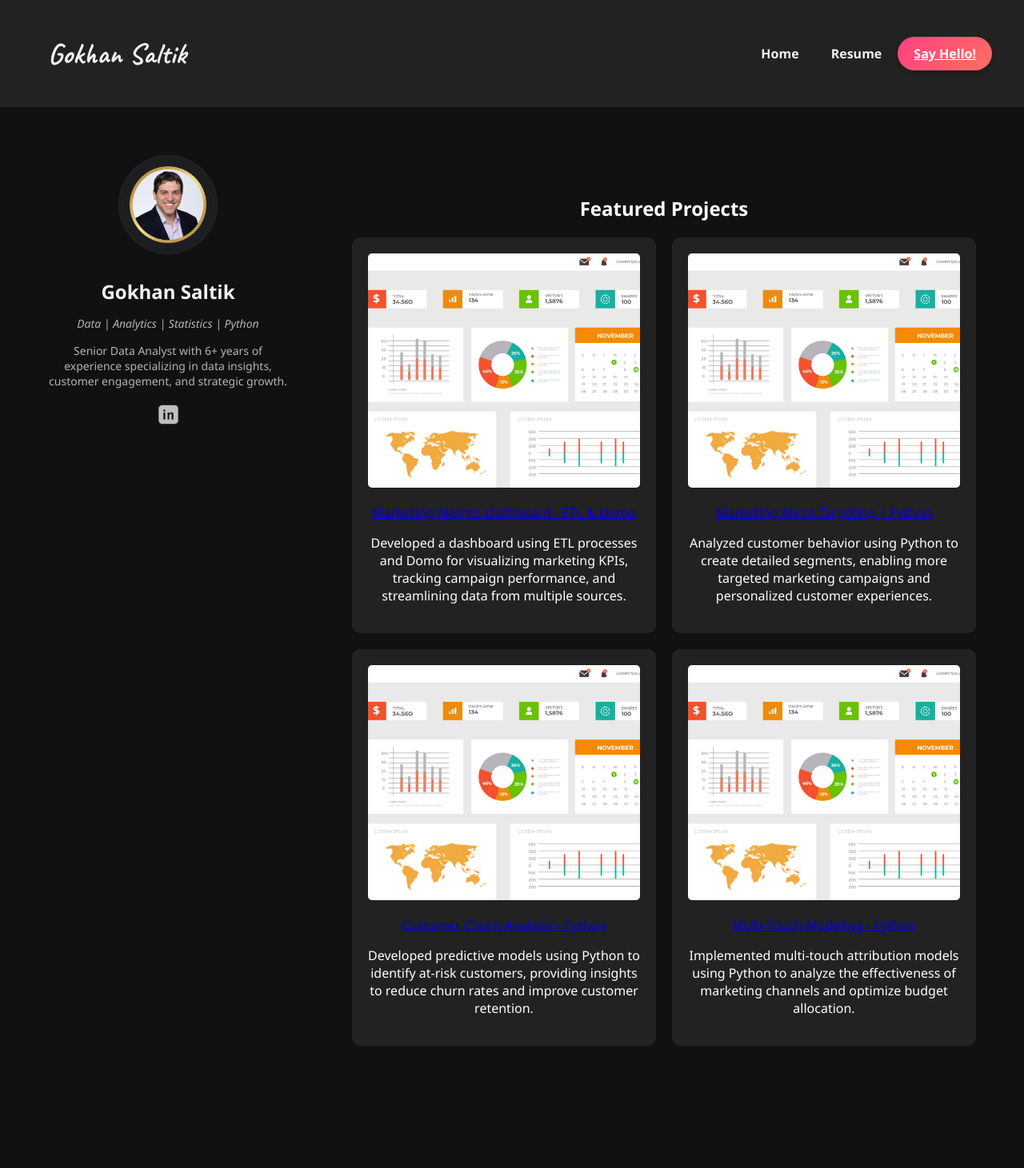
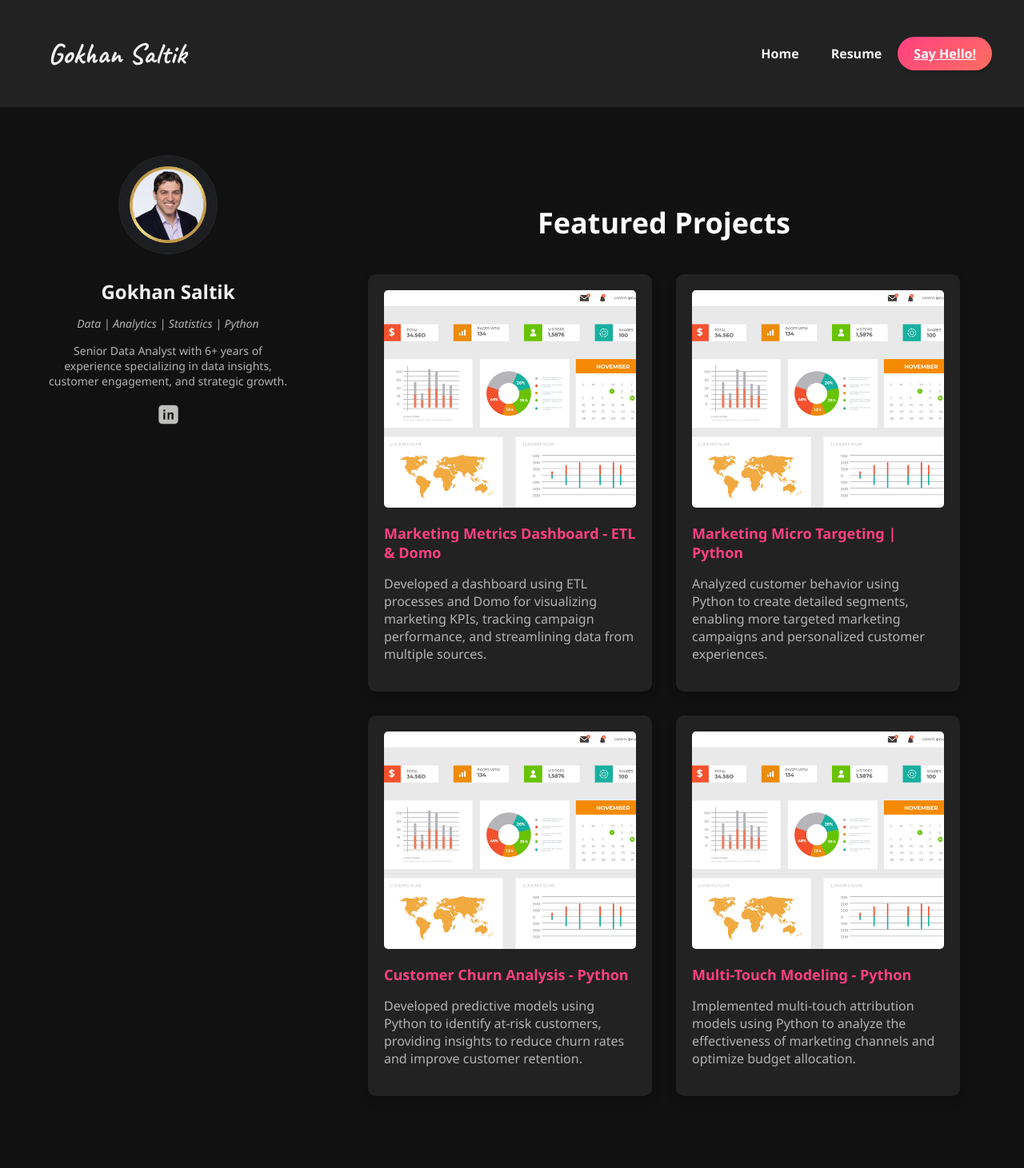
Before and after one commit to saltikg/portfolio, a Jekyll site: the page built from index.html, in a window 1280 px wide. Shown: the whole page at 80% size. Built offline with Jekyll 4.4.1, drawn with Linux system fonts in a browser that asks for light colours; before the commit the page ends 1398 px from its top, so only the background shows below that.

Commit message:
Update style.css

```diff
--- a/assets/css/style.css
+++ b/assets/css/style.css
@@ -201,36 +201,77 @@ nav {
     margin: 0 10px;
 }
 
+
+
+
 /* Projects Grid */
 .projects-overview {
     padding: 50px 0;
     text-align: center;
 }
 
+.projects-overview h2 {
+    font-size: 36px;
+    font-weight: bold;
+    color: #fff;
+    margin-bottom: 40px;
+}
+
 .projects-grid {
     display: grid;
-    grid-template-columns: repeat(auto-fill, minmax(250px, 1fr));
-    gap: 20px;
-    padding: 0 20px;
+    grid-template-columns: repeat(auto-fit, minmax(260px, 1fr)); /* Better adaptability */
+    gap: 30px; /* Add consistent space between projects */
+    padding: 0 40px;
 }
 
 .project-item {
-    background-color: #222;
+    background-color: #222; /* Match background */
     padding: 20px;
-    border-radius: 10px;
-    text-align: center;
-    transition: transform 0.3s ease;
+    border-radius: 10px; /* Smooth corners */
+    text-align: left; /* Left-align text for better readability */
+    transition: transform 0.3s ease, box-shadow 0.3s ease;
+    box-shadow: 0px 6px 12px rgba(0, 0, 0, 0.2); /* Add shadow for depth */
 }
 
 .project-item:hover {
-    transform: scale(1.05);
+    transform: scale(1.05); /* Slightly enlarge on hover */
+    box-shadow: 0px 10px 20px rgba(0, 0, 0, 0.4); /* Deepen shadow */
 }
 
 .project-item img {
     width: 100%;
     border-radius: 5px;
     margin-bottom: 15px;
+    height: auto;
+    object-fit: cover;
 }
+
+/* Adjust text inside projects */
+.project-title {
+    font-size: 22px;
+    font-weight: bold;
+    color: #ff4081;
+    margin-bottom: 10px;
+}
+
+.project-desc {
+    font-size: 16px;
+    color: #b3b3b3;
+}
+
+/* Make links more readable */
+.project-link {
+    font-size: 18px;
+    color: #ff4081;
+    text-decoration: none;
+    font-weight: bold;
+}
+
+.project-link:hover {
+    text-decoration: underline;
+}
+
+
 
 /* Footer Styling */
 footer {
```
